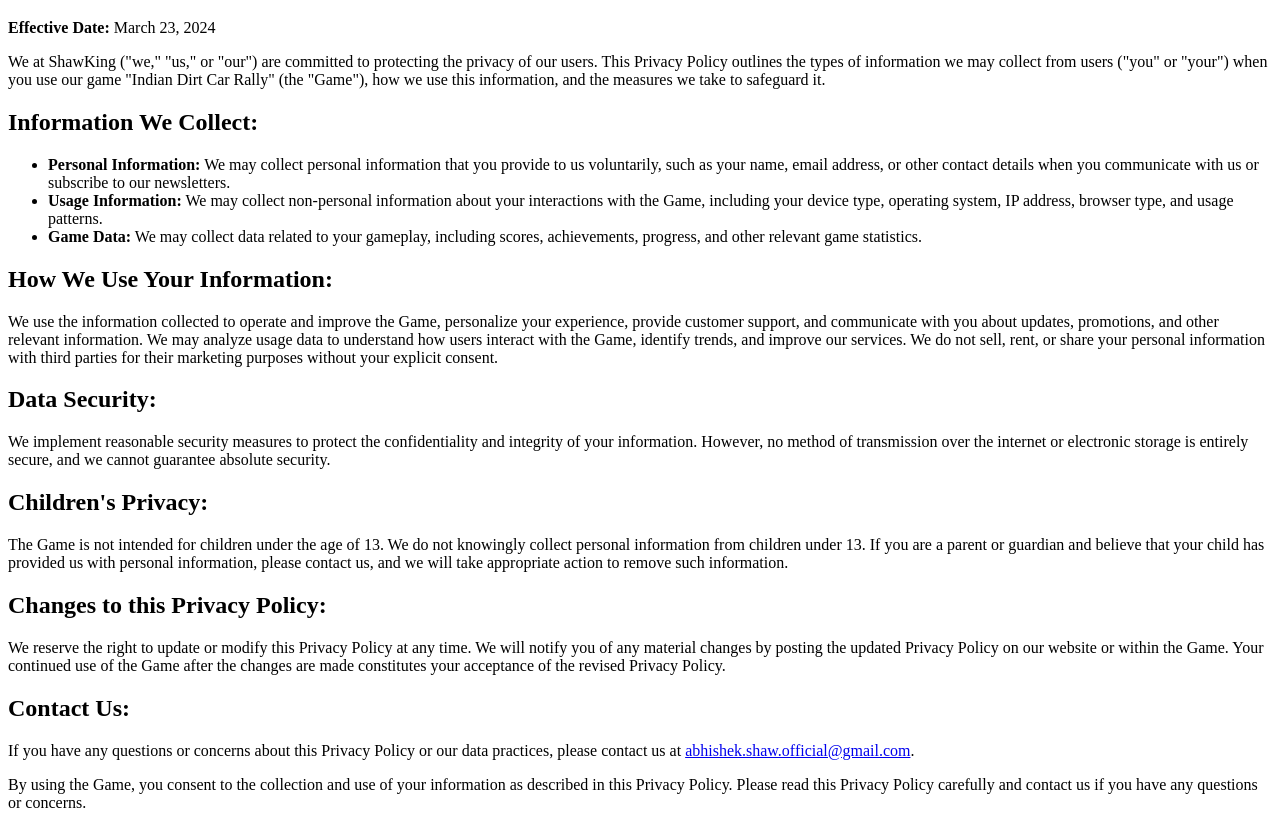
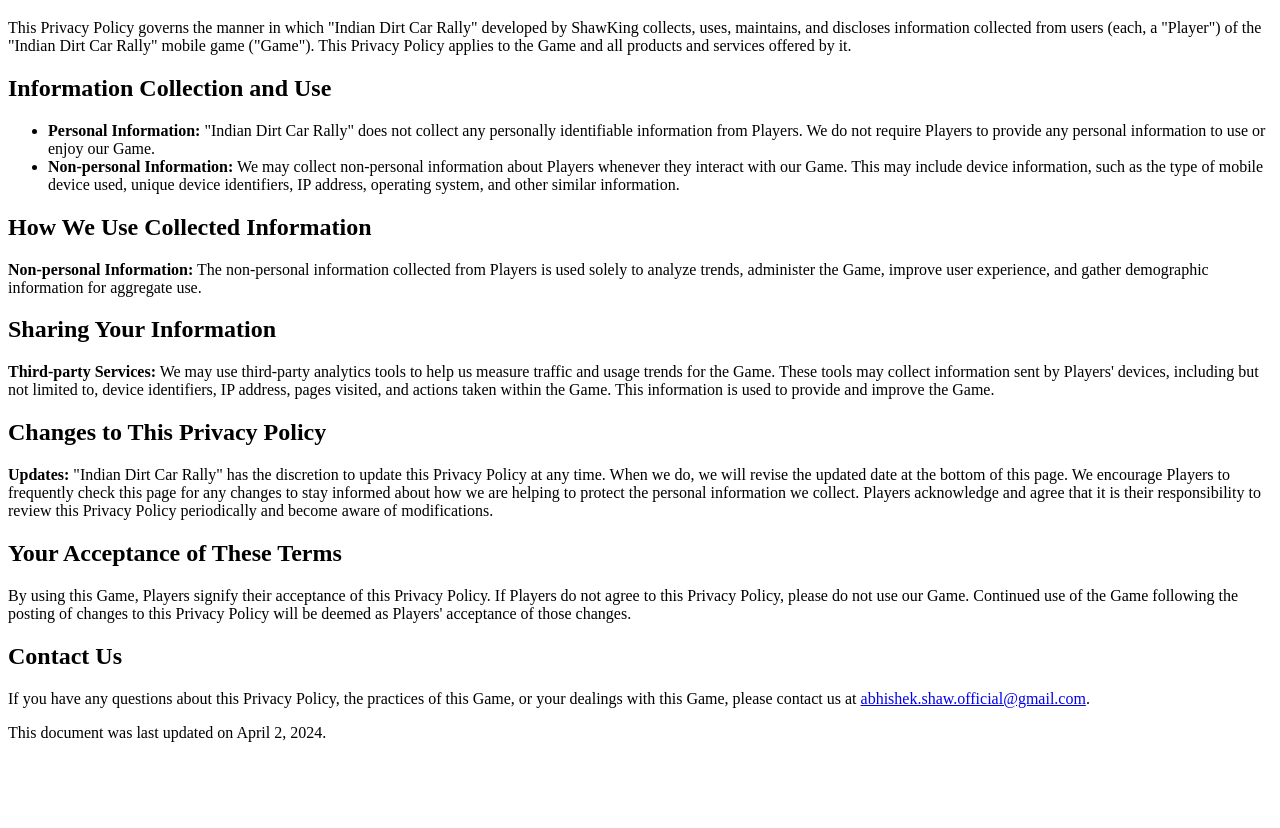
Before and after one commit to ShawAbhi/IndianDirtCarRallyPrivacyPolicy.github.io, a plain HTML site: page index.html in a window 1280 px wide. Shown: the part 61-889 px from the top of the page. After the commit the page ends 819 px from the top, so only its background shows below. Drawn offline with Linux system fonts and the light colour scheme.

Commit message:
Update index.html

```diff
--- a/index.html
+++ b/index.html
@@ -7,31 +7,36 @@
 </head>
 <body>
     <h1>Privacy Policy for "Indian Dirt Car Rally"</h1>
-    <p><strong>Effective Date:</strong> March 23, 2024</p>
-    <p>We at ShawKing ("we," "us," or "our") are committed to protecting the privacy of our users. This Privacy Policy outlines the types of information we may collect from users ("you" or "your") when you use our game "Indian Dirt Car Rally" (the "Game"), how we use this information, and the measures we take to safeguard it.</p>
 
-    <h2>Information We Collect:</h2>
+    <p>This Privacy Policy governs the manner in which "Indian Dirt Car Rally" developed by ShawKing collects, uses, maintains, and discloses information collected from users (each, a "Player") of the "Indian Dirt Car Rally" mobile game ("Game"). This Privacy Policy applies to the Game and all products and services offered by it.</p>
+
+    <h2>Information Collection and Use</h2>
+
     <ul>
-        <li><strong>Personal Information:</strong> We may collect personal information that you provide to us voluntarily, such as your name, email address, or other contact details when you communicate with us or subscribe to our newsletters.</li>
-        <li><strong>Usage Information:</strong> We may collect non-personal information about your interactions with the Game, including your device type, operating system, IP address, browser type, and usage patterns.</li>
-        <li><strong>Game Data:</strong> We may collect data related to your gameplay, including scores, achievements, progress, and other relevant game statistics.</li>
+        <li><strong>Personal Information:</strong> "Indian Dirt Car Rally" does not collect any personally identifiable information from Players. We do not require Players to provide any personal information to use or enjoy our Game.</li>
+        <li><strong>Non-personal Information:</strong> We may collect non-personal information about Players whenever they interact with our Game. This may include device information, such as the type of mobile device used, unique device identifiers, IP address, operating system, and other similar information.</li>
     </ul>
 
-    <h2>How We Use Your Information:</h2>
-    <p>We use the information collected to operate and improve the Game, personalize your experience, provide customer support, and communicate with you about updates, promotions, and other relevant information. We may analyze usage data to understand how users interact with the Game, identify trends, and improve our services. We do not sell, rent, or share your personal information with third parties for their marketing purposes without your explicit consent.</p>
+    <h2>How We Use Collected Information</h2>
 
-    <h2>Data Security:</h2>
-    <p>We implement reasonable security measures to protect the confidentiality and integrity of your information. However, no method of transmission over the internet or electronic storage is entirely secure, and we cannot guarantee absolute security.</p>
+    <p><strong>Non-personal Information:</strong> The non-personal information collected from Players is used solely to analyze trends, administer the Game, improve user experience, and gather demographic information for aggregate use.</p>
 
-    <h2>Children's Privacy:</h2>
-    <p>The Game is not intended for children under the age of 13. We do not knowingly collect personal information from children under 13. If you are a parent or guardian and believe that your child has provided us with personal information, please contact us, and we will take appropriate action to remove such information.</p>
+    <h2>Sharing Your Information</h2>
 
-    <h2>Changes to this Privacy Policy:</h2>
-    <p>We reserve the right to update or modify this Privacy Policy at any time. We will notify you of any material changes by posting the updated Privacy Policy on our website or within the Game. Your continued use of the Game after the changes are made constitutes your acceptance of the revised Privacy Policy.</p>
+    <p><strong>Third-party Services:</strong> We may use third-party analytics tools to help us measure traffic and usage trends for the Game. These tools may collect information sent by Players' devices, including but not limited to, device identifiers, IP address, pages visited, and actions taken within the Game. This information is used to provide and improve the Game.</p>
 
-    <h2>Contact Us:</h2>
-    <p>If you have any questions or concerns about this Privacy Policy or our data practices, please contact us at <a href="mailto:abhishek.shaw.official@gmail.com">abhishek.shaw.official@gmail.com</a>.</p>
+    <h2>Changes to This Privacy Policy</h2>
 
-    <p>By using the Game, you consent to the collection and use of your information as described in this Privacy Policy. Please read this Privacy Policy carefully and contact us if you have any questions or concerns.</p>
+    <p><strong>Updates:</strong> "Indian Dirt Car Rally" has the discretion to update this Privacy Policy at any time. When we do, we will revise the updated date at the bottom of this page. We encourage Players to frequently check this page for any changes to stay informed about how we are helping to protect the personal information we collect. Players acknowledge and agree that it is their responsibility to review this Privacy Policy periodically and become aware of modifications.</p>
+
+    <h2>Your Acceptance of These Terms</h2>
+
+    <p>By using this Game, Players signify their acceptance of this Privacy Policy. If Players do not agree to this Privacy Policy, please do not use our Game. Continued use of the Game following the posting of changes to this Privacy Policy will be deemed as Players' acceptance of those changes.</p>
+
+    <h2>Contact Us</h2>
+
+    <p>If you have any questions about this Privacy Policy, the practices of this Game, or your dealings with this Game, please contact us at <a href="mailto:abhishek.shaw.official@gmail.com">abhishek.shaw.official@gmail.com</a>.</p>
+
+    <p>This document was last updated on April 2, 2024.</p>
 </body>
 </html>
```
